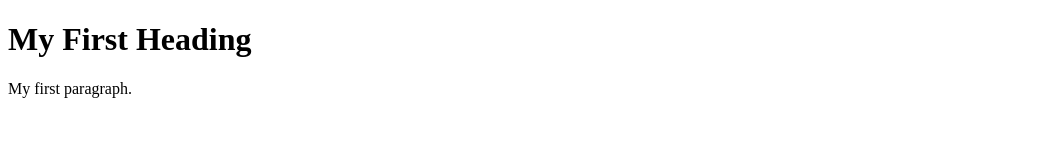
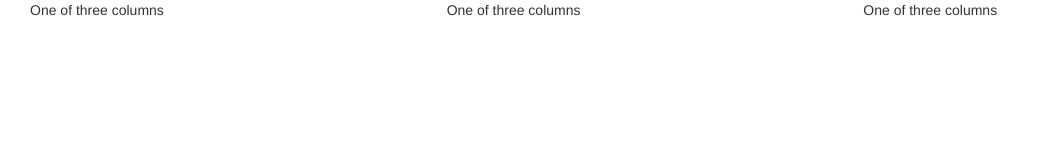
Before and after one commit to Tukker0Terror/Playlist, a plain HTML site: page index.html in a window 1280 px wide. Shown: the whole page, without its empty margins (0-1052 px from the left). Drawn offline with nearby package versions, Linux system fonts and the light colour scheme.

Commit message:
First Setup

```diff
--- a/index.html
+++ b/index.html
@@ -1,12 +1,28 @@
 <!DOCTYPE html>
 <html>
 <head>
-<title>Page Title</title>
+    <title>Page Title</title>
+    <link rel="stylesheet" type="text/css" href="https://maxcdn.bootstrapcdn.com/bootstrap/3.3.7/css/bootstrap.min.css">
+    <link rel="stylesheet" type="text/css" href="https://maxcdn.bootstrapcdn.com/bootstrap/3.3.7/css/bootstrap-theme.min.css">
+    <script src="https://ajax.googleapis.com/ajax/libs/jquery/1.11.2/jquery.min.js"></script>
+    <script src="https://maxcdn.bootstrapcdn.com/bootstrap/3.3.7/js/bootstrap.min.js"></script>
 </head>
 <body>
 
-<h1>My First Heading</h1>
-<p>My first paragraph.</p>
+
+<div class="main">
+    <div class="col-md-12">
+        <div class="col-md-4">
+            One of three columns
+        </div>
+        <div class="col-md-4">
+            One of three columns
+        </div>
+        <div class="col-md-4">
+            One of three columns
+        </div>
+    </div>
+</div>
 
 </body>
 </html>
```
